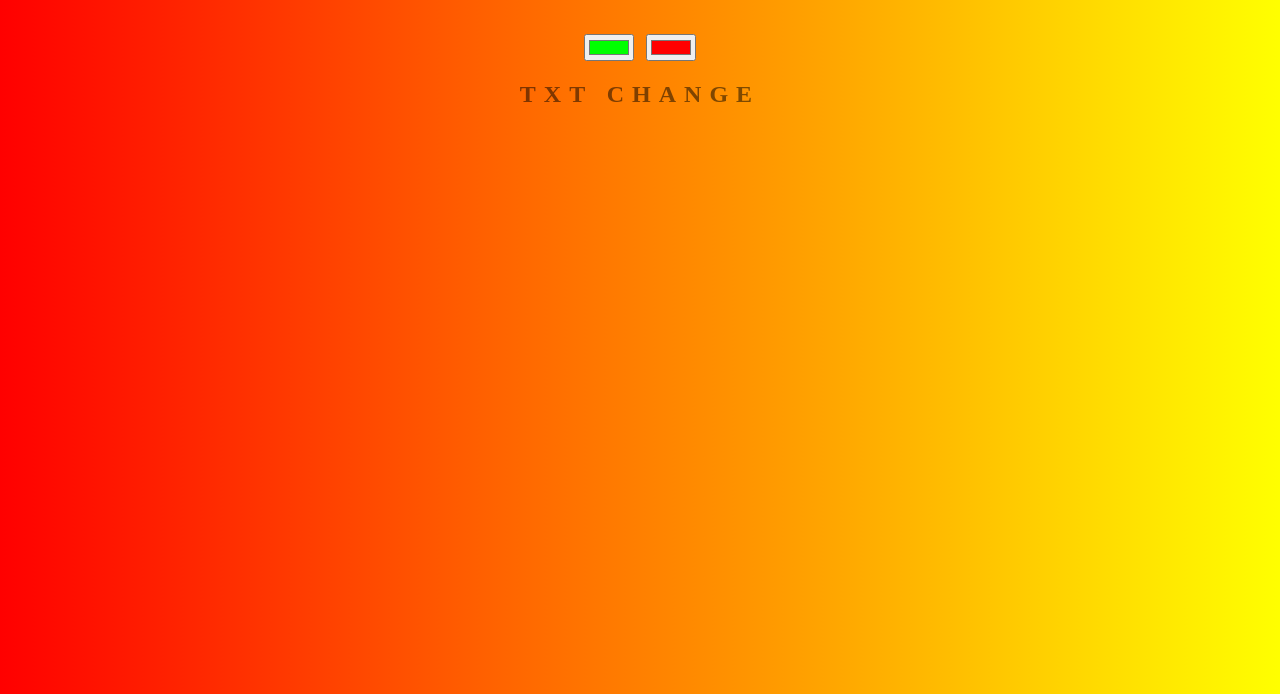
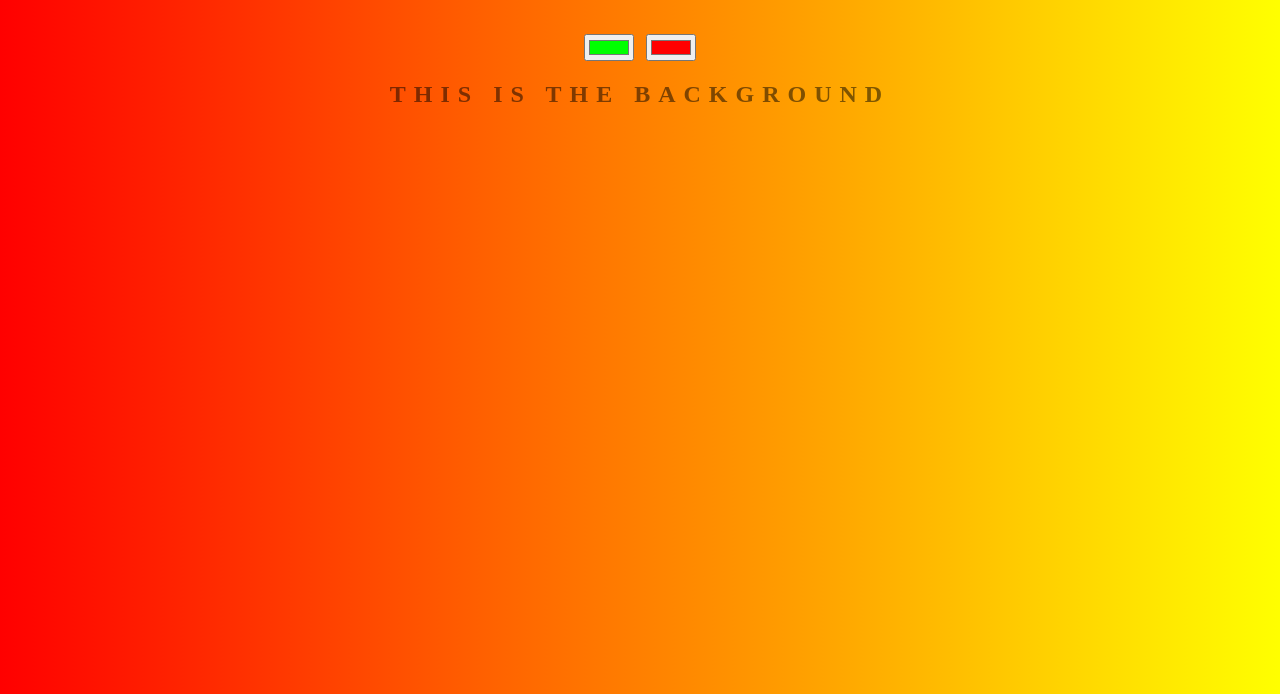
Before and after one commit to Paul-03-tech/background-generator, a plain HTML site: page index.html in a window 1280 px wide. Shown: the part 106-800 px from the top of the page. Drawn offline with Linux system fonts and the light colour scheme.

Commit message:
changing text

```diff
--- a/index.html
+++ b/index.html
@@ -12,7 +12,7 @@
 
 <input class="color1" type="color" name="color1" value="#00ff00"> <!--oninput="setGradient()" - se poate folosi si aceast mod de adaugat functia setGradient din fisierul script.js-->
 <input  class="color2" type="color" name="color2" value="#ff0000"> <!--oninput="setGradient()" - se poate folosi si aceast mod de adaugat functia setGradient din fisierul script.js-->
-<h2>Txt Change</h2>
+<h2>This is the background</h2>
 <h3></h3>
 
 
```
